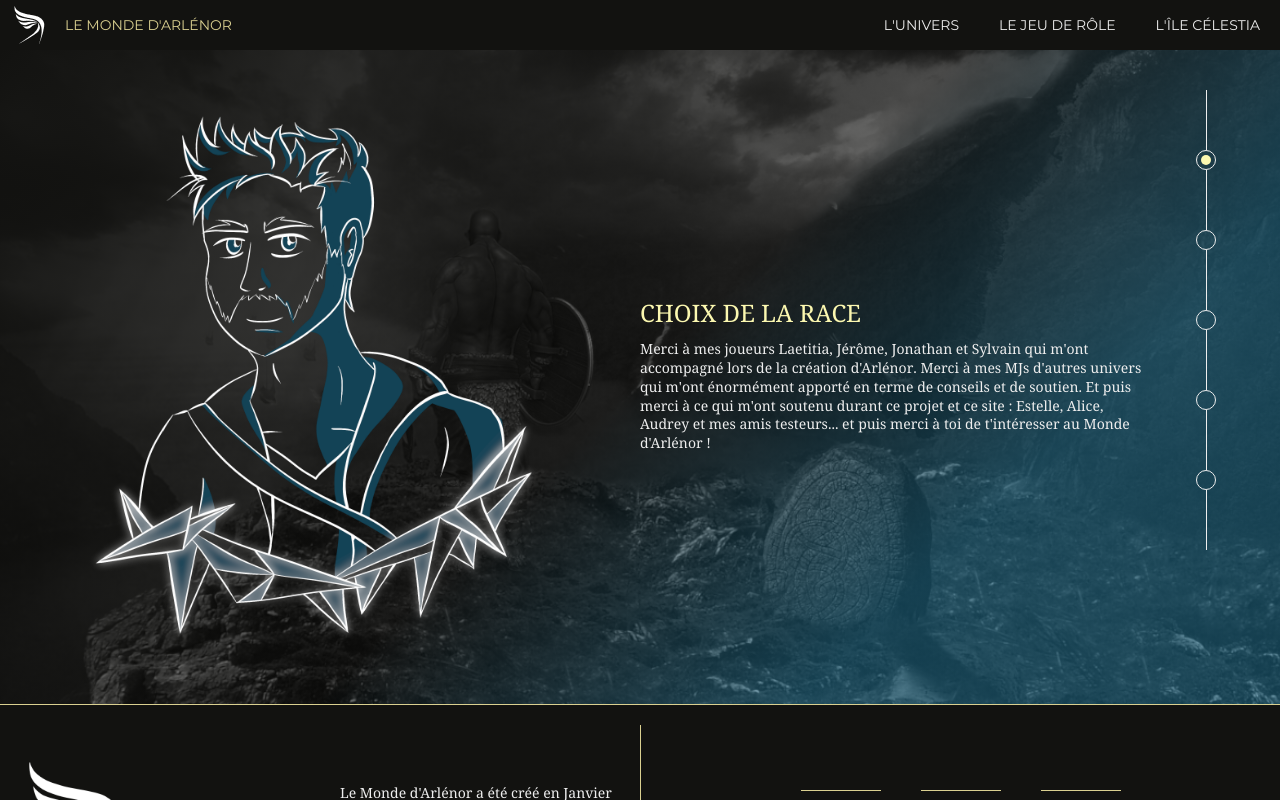
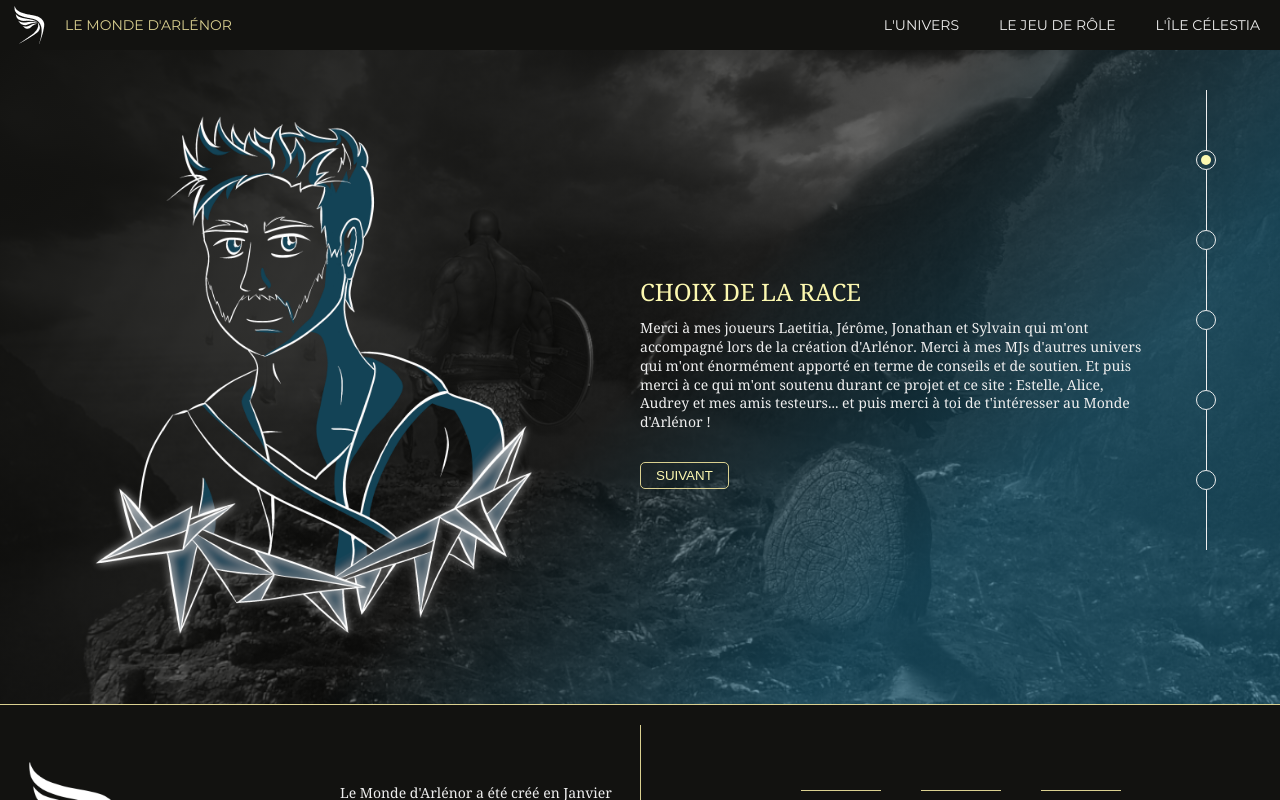
Before and after one commit to Spefire/MondeArlenor_WEBSITE_VUE, a Vue app: page /roleplay/creation in a window 1280 px wide. Shown: the top 800 px of the page. Built offline with nearby package versions, Linux system fonts and the light colour scheme.

Commit message:
Feat(creation): Change step of the creation

```diff
--- a/src/views/roleplay/CreationView.ts
+++ b/src/views/roleplay/CreationView.ts
@@ -1,5 +1,6 @@
 import { PageTitles } from "@/models/PagesTitles";
 import { defineComponent, ref } from "vue";
+import { useStore } from "vuex";
 
 import CaractsForm from "./creation/CaractsForm.vue";
 import Crystal01Form from "./creation/Crystal01Form.vue";
@@ -19,23 +20,22 @@ export default defineComponent({
   },
 
   setup() {
+    const store = useStore();
     const selection = ref(0);
-    return { selection };
+    return { selection, store };
   },
 
   methods: {
     increaseSelection(): void {
-      if (this.selection == 0) this.selection = 1;
-      else if (this.selection == 1) this.selection = 2;
-    },
-
-    decreaseSelection(): void {
-      if (this.selection == 1) this.selection = 0;
-      else if (this.selection == 2) this.selection = 1;
+      this.selection++;
     },
 
     setSelection(newSelection: number): void {
       this.selection = newSelection;
     },
+  },
+
+  unmounted() {
+    this.store.commit("resetCharacter");
   }
 });
--- a/src/views/roleplay/CreationView.vue
+++ b/src/views/roleplay/CreationView.vue
@@ -1,9 +1,17 @@
 <template>
   <div class="layout-view creation">
-    <RaceForm v-if="selection == 0" />
-    <CaractsForm v-if="selection == 1" />
-    <Crystal01Form v-if="selection == 2" />
-    <Crystal02Form v-if="selection == 3" />
+    <RaceForm
+      v-if="selection == 0"
+      @nextStep="increaseSelection()" />
+    <CaractsForm
+      v-if="selection == 1"
+      @nextStep="increaseSelection()" />
+    <Crystal01Form
+      v-if="selection == 2"
+      @nextStep="increaseSelection()" />
+    <Crystal02Form
+      v-if="selection == 3"
+      @nextStep="increaseSelection()" />
     <IdentityForm v-if="selection == 4" />
 
     <ul class="selection-container inverted">
--- a/src/views/roleplay/creation/CaractsForm.ts
+++ b/src/views/roleplay/creation/CaractsForm.ts
@@ -1,7 +1,20 @@
-export default {
+import { defineComponent } from "vue";
+import { useStore } from "vuex";
+
+export default defineComponent({
   name: "CaractsForm",
   components: {},
+  emits: ["nextStep"],
 
-  // eslint-disable-next-line
-  setup() {},
-};
+  setup() {
+    const store = useStore();
+
+    return { store };
+  },
+
+  methods: {
+    submitForm() {
+      this.$emit("nextStep");
+    }
+  }
+});
--- a/src/views/roleplay/creation/CaractsForm.vue
+++ b/src/views/roleplay/creation/CaractsForm.vue
@@ -12,6 +12,9 @@
       Et puis merci à ce qui m'ont soutenu durant ce projet et ce site : Estelle, Alice, Audrey et mes amis testeurs...
       et puis merci à toi de t'intéresser au Monde d'Arlénor !
     </p>
+    <button
+      class="margin-top-1 link-button"
+      @click="submitForm()">Suivant</button>
   </div>
 </template>
 
--- a/src/views/roleplay/creation/Crystal01Form.ts
+++ b/src/views/roleplay/creation/Crystal01Form.ts
@@ -1,7 +1,20 @@
-export default {
+import { defineComponent } from "vue";
+import { useStore } from "vuex";
+
+export default defineComponent({
   name: "Crystal01Form",
   components: {},
+  emits: ["nextStep"],
 
-  // eslint-disable-next-line
-  setup() {},
-};
+  setup() {
+    const store = useStore();
+
+    return { store };
+  },
+
+  methods: {
+    submitForm() {
+      this.$emit("nextStep");
+    }
+  }
+});
--- a/src/views/roleplay/creation/Crystal01Form.vue
+++ b/src/views/roleplay/creation/Crystal01Form.vue
@@ -12,6 +12,9 @@
       Et puis merci à ce qui m'ont soutenu durant ce projet et ce site : Estelle, Alice, Audrey et mes amis testeurs...
       et puis merci à toi de t'intéresser au Monde d'Arlénor !
     </p>
+    <button
+      class="margin-top-1 link-button"
+      @click="submitForm()">Suivant</button>
   </div>
 </template>
 
--- a/src/views/roleplay/creation/Crystal02Form.ts
+++ b/src/views/roleplay/creation/Crystal02Form.ts
@@ -1,7 +1,20 @@
-export default {
+import { defineComponent } from "vue";
+import { useStore } from "vuex";
+
+export default defineComponent({
   name: "Crystal02Form",
   components: {},
+  emits: ["nextStep"],
 
-  // eslint-disable-next-line
-  setup() {},
-};
+  setup() {
+    const store = useStore();
+
+    return { store };
+  },
+
+  methods: {
+    submitForm() {
+      this.$emit("nextStep");
+    }
+  }
+});
--- a/src/views/roleplay/creation/Crystal02Form.vue
+++ b/src/views/roleplay/creation/Crystal02Form.vue
@@ -12,6 +12,9 @@
       Et puis merci à ce qui m'ont soutenu durant ce projet et ce site : Estelle, Alice, Audrey et mes amis testeurs...
       et puis merci à toi de t'intéresser au Monde d'Arlénor !
     </p>
+    <button
+      class="margin-top-1 link-button"
+      @click="submitForm()">Suivant</button>
   </div>
 </template>
 
--- a/src/views/roleplay/creation/RaceForm.ts
+++ b/src/views/roleplay/creation/RaceForm.ts
@@ -1,7 +1,20 @@
-export default {
+import { defineComponent } from "vue";
+import { useStore } from "vuex";
+
+export default defineComponent({
   name: "RaceForm",
   components: {},
+  emits: ["nextStep"],
 
-  // eslint-disable-next-line
-  setup() {},
-};
+  setup() {
+    const store = useStore();
+
+    return { store };
+  },
+
+  methods: {
+    submitForm() {
+      this.$emit("nextStep");
+    }
+  }
+});
--- a/src/views/roleplay/creation/RaceForm.vue
+++ b/src/views/roleplay/creation/RaceForm.vue
@@ -12,6 +12,9 @@
       Et puis merci à ce qui m'ont soutenu durant ce projet et ce site : Estelle, Alice, Audrey et mes amis testeurs...
       et puis merci à toi de t'intéresser au Monde d'Arlénor !
     </p>
+    <button
+      class="margin-top-1 link-button"
+      @click="submitForm()">Suivant</button>
   </div>
 </template>
 
```
